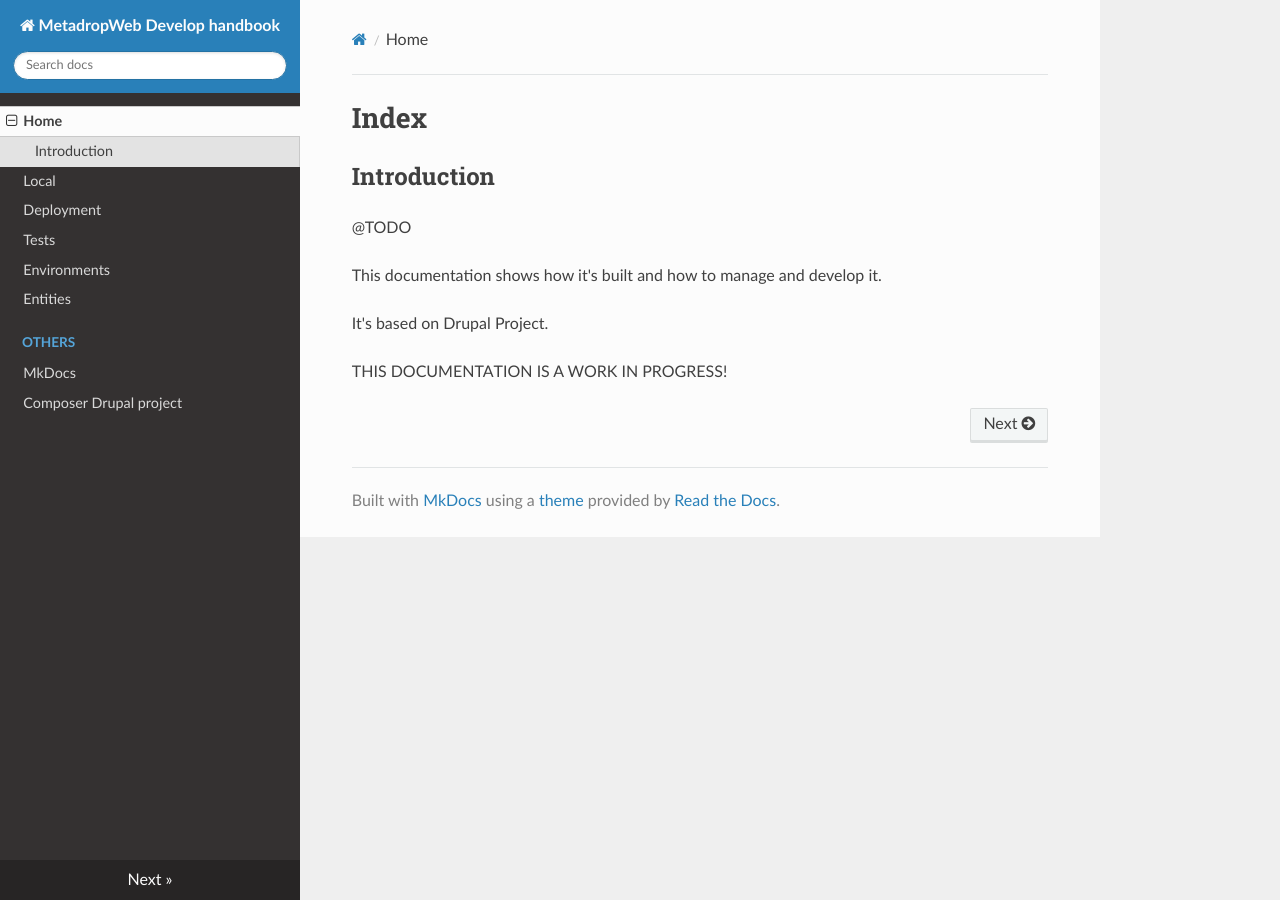
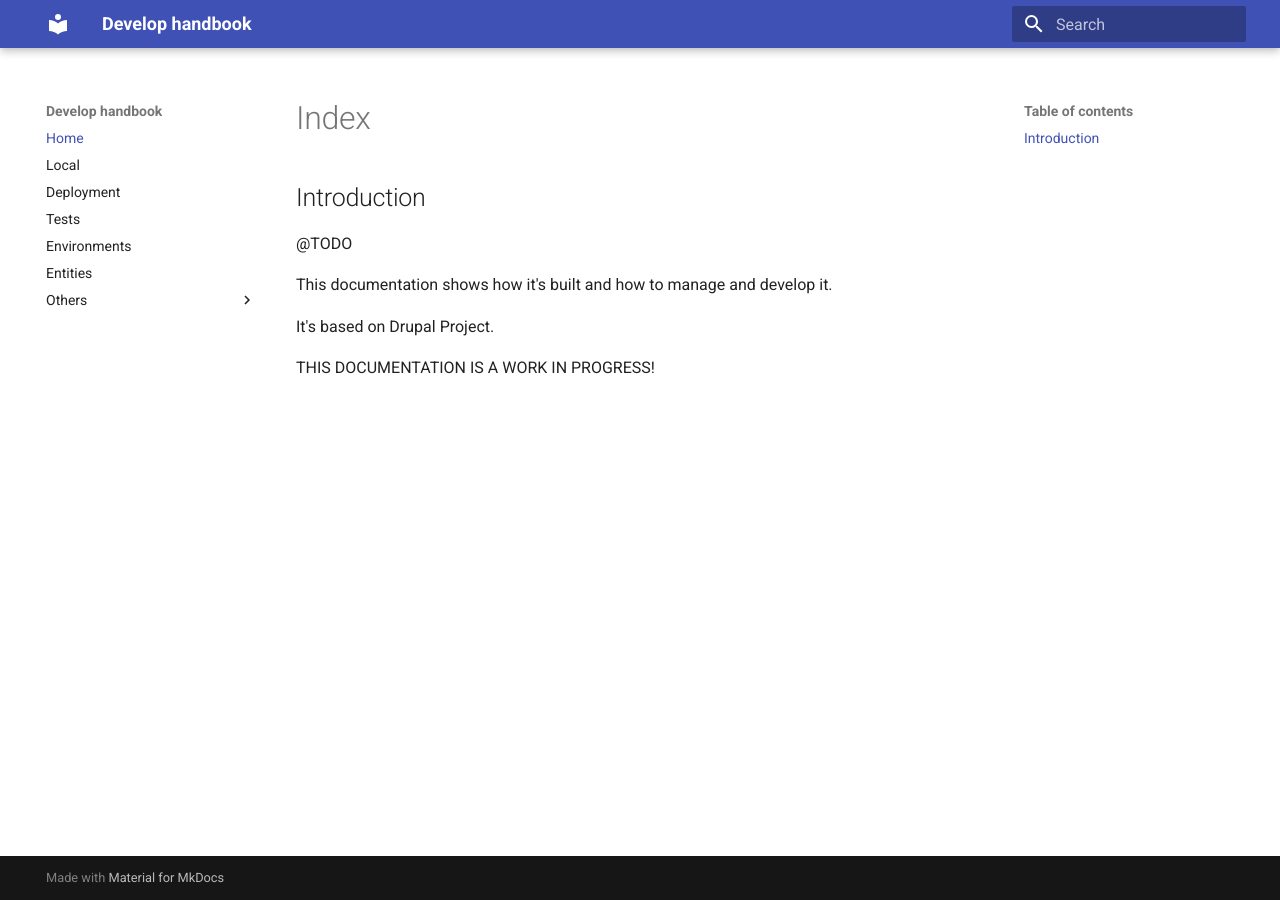
Before and after one commit to Metadrop/drupal-boilerplate, an MkDocs documentation site: the page built from docs/docs/index.md, in a window 1280 px wide. Built offline with MkDocs 1.6.1 and Material for MkDocs 9.7.7, drawn with Linux system fonts in a browser that asks for light colours; nearby versions of some CDN libraries.

Commit message:
Change theme material.

```diff
--- a/docs/mkdocs.yml
+++ b/docs/mkdocs.yml
@@ -1,5 +1,5 @@
-site_name: MetadropWeb Develop handbook
-theme: readthedocs
+site_name: Develop handbook
+theme: material
 dev_addr: '0.0.0.0:8080'
 nav:
   - Home: index.md
```
